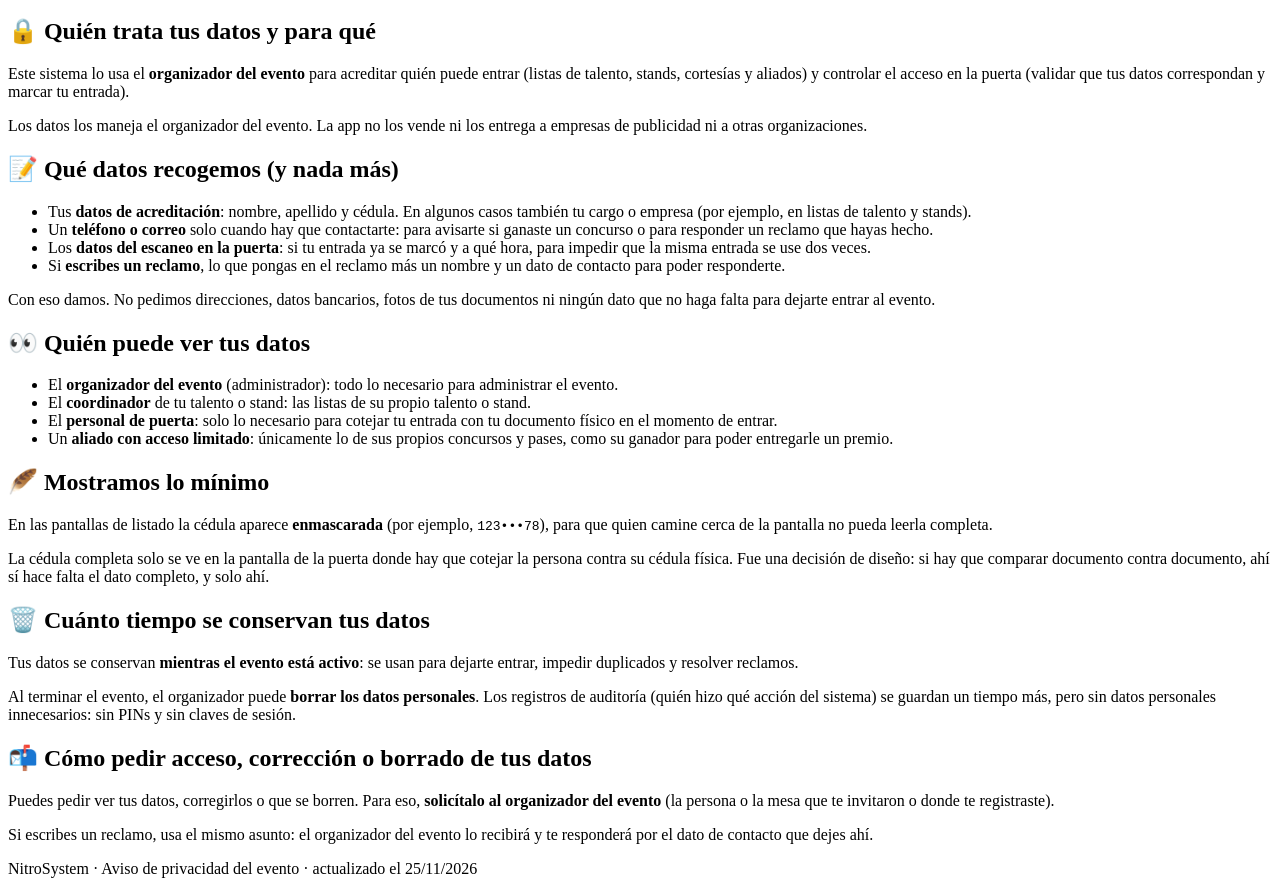
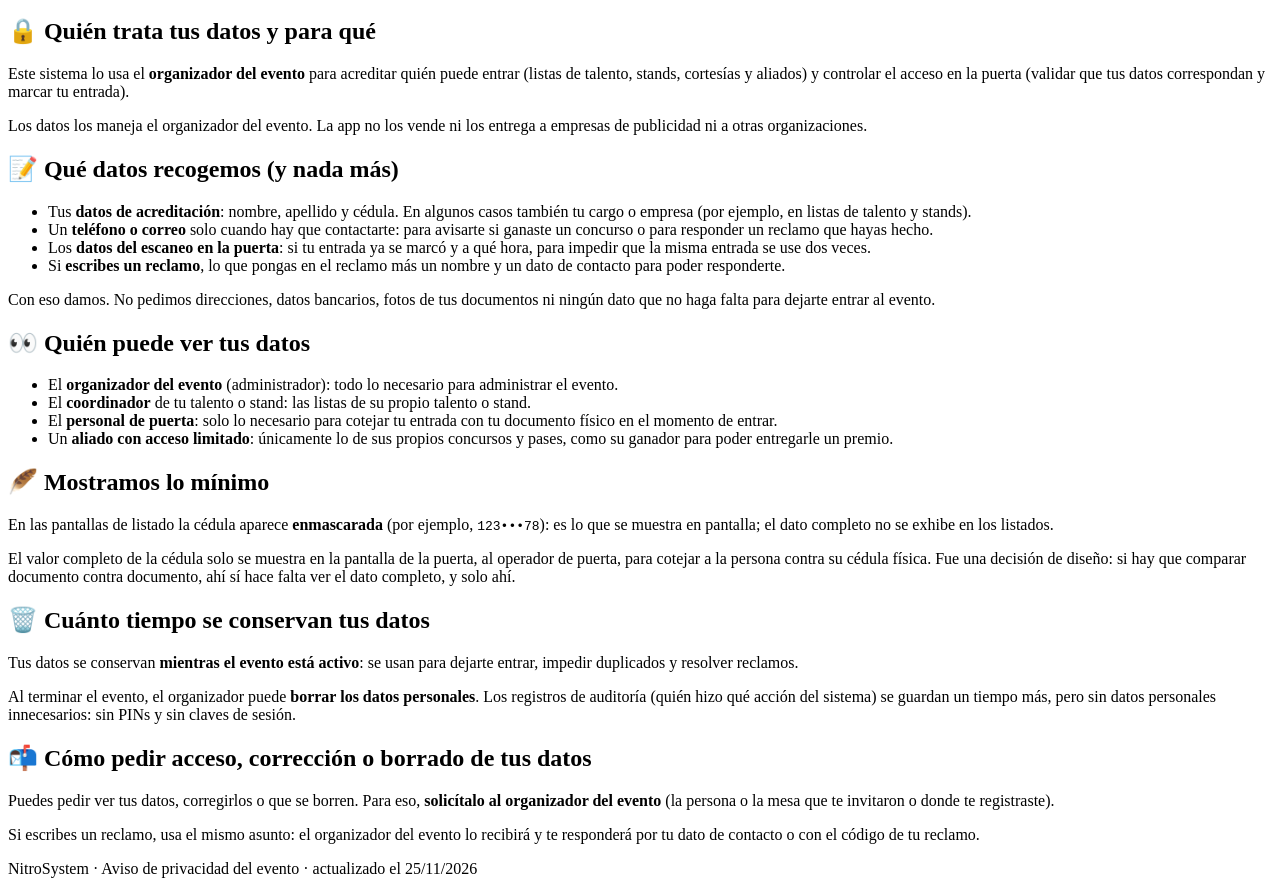
Before and after one commit to afvelis/nitroacceso, a plain HTML site: page privacidad.html in a window 1280 px wide. Shown: the part 66-960 px from the top of the page. Drawn offline with Linux system fonts and the light colour scheme.

Commit message:
[agente] P1-03: correcciones P2 del juez sobre el aviso de privacidad y la retención
- privacidad.html: el texto de minimización ya no promete seguridad de transporte (la cédula completa sigue viajando hasta que la unidad 1b enmascare en RPC); la frase dice que el valor completo solo se muestra al operador de puerta para cotejar con la cédula física.
- privacidad.html: la respuesta de un reclamo puede llegar por el dato de contacto o con el código del reclamo (como funciona de verdad en M-36).
- privacidad.html: CSP apretada a lo que la página usa: script-src 'none' e img-src 'none' (0 scripts, 0 imágenes verificados). El hash style-src se recalculó: el bloque de estilos inline es byte-idéntico al commit anterior y el hash declarado sigue exacto.
- tareas/P1-03: el paso del aviso reformulado a lo verdad: finalidad sí, casilla bloqueante descartada por decisión.
- docs/privacidad-retencion.md: fila final de la tabla con el resto de tablas de trabajo (listas, cortesia_listas, eventos, aliado_ampliaciones — nombres verificados en 0001_esquema_inicial.sql:51,75,87,91), remitiendo a f_admin_limpiar_todo como mecanismo de borrado.

Sin js/, sin SQL, sin puerta.html. Sin push.

```diff
--- a/privacidad.html
+++ b/privacidad.html
@@ -2,11 +2,13 @@
 <html lang="es">
 <head>
 <meta charset="UTF-8">
-<meta http-equiv="Content-Security-Policy" content="default-src 'self'; script-src 'self'; img-src 'self' data: blob:; font-src 'self'; form-action 'none'; base-uri 'none'; object-src 'none'; style-src 'self' 'sha256-6H7yrzRhOYi6njhGRp7pJuQ6YjkRRduGAM+y3DNt0ho='">
+<meta http-equiv="Content-Security-Policy" content="default-src 'self'; script-src 'none'; img-src 'none'; font-src 'self'; form-action 'none'; base-uri 'none'; object-src 'none'; style-src 'self' 'sha256-6H7yrzRhOYi6njhGRp7pJuQ6YjkRRduGAM+y3DNt0ho='">
 <!-- P1-03 (25/11/2026): página pública SIN la meta robots de indexación que llevan
      el resto de páginas. Es el aviso de privacidad del evento y los formularios
      (reclamo.html, aliado.html, index.html) lo enlazan: debe poder enlazarse y
-     compartirse. Decisión en DECISIONES.md. -->
+     compartirse. Decisión en DECISIONES.md. CSP apretada: script-src 'none' e
+     img-src 'none' (la página no tiene ni un script ni una imagen); el hash de
+     style-src cubre el bloque de estilos inline. -->
 <meta name="referrer" content="no-referrer">
 <meta name="viewport" content="width=device-width, initial-scale=1.0">
 <title>NitroSystem - Aviso de privacidad</title>
@@ -77,8 +79,8 @@ body{font-family:system-ui,-apple-system,Segoe UI,Roboto,Arial,sans-serif;backgr
 
   <div class="tarjeta">
     <h2>🪶 Mostramos lo mínimo</h2>
-    <p>En las pantallas de listado la cédula aparece <strong>enmascarada</strong> (por ejemplo, <code>123•••78</code>), para que quien camine cerca de la pantalla no pueda leerla completa.</p>
-    <p>La cédula completa solo se ve en la pantalla de la puerta donde hay que cotejar la persona contra su cédula física. Fue una decisión de diseño: si hay que comparar documento contra documento, ahí sí hace falta el dato completo, y solo ahí.</p>
+    <p>En las pantallas de listado la cédula aparece <strong>enmascarada</strong> (por ejemplo, <code>123•••78</code>): es lo que se muestra en pantalla; el dato completo no se exhibe en los listados.</p>
+    <p>El valor completo de la cédula solo se muestra en la pantalla de la puerta, al operador de puerta, para cotejar a la persona contra su cédula física. Fue una decisión de diseño: si hay que comparar documento contra documento, ahí sí hace falta ver el dato completo, y solo ahí.</p>
   </div>
 
   <div class="tarjeta">
@@ -90,7 +92,7 @@ body{font-family:system-ui,-apple-system,Segoe UI,Roboto,Arial,sans-serif;backgr
   <div class="tarjeta">
     <h2>📬 Cómo pedir acceso, corrección o borrado de tus datos</h2>
     <p>Puedes pedir ver tus datos, corregirlos o que se borren. Para eso, <strong>solicítalo al organizador del evento</strong> (la persona o la mesa que te invitaron o donde te registraste).</p>
-    <p>Si escribes un reclamo, usa el mismo asunto: el organizador del evento lo recibirá y te responderá por el dato de contacto que dejes ahí.</p>
+    <p>Si escribes un reclamo, usa el mismo asunto: el organizador del evento lo recibirá y te responderá por tu dato de contacto o con el código de tu reclamo.</p>
   </div>
 
   <p class="pie-privacidad">NitroSystem · Aviso de privacidad del evento · actualizado el 25/11/2026</p>
```
Also changed, not shown: 2 other files.
